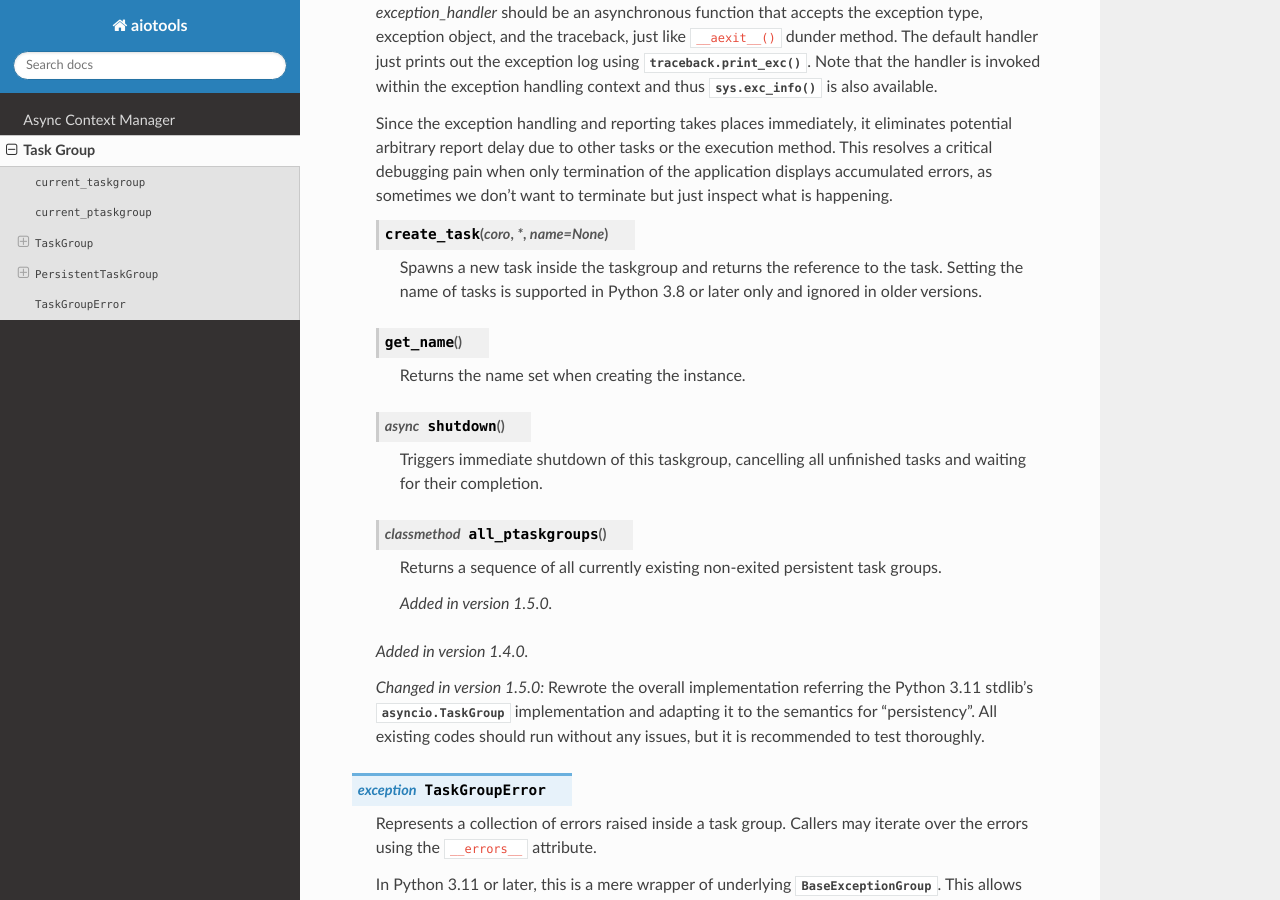
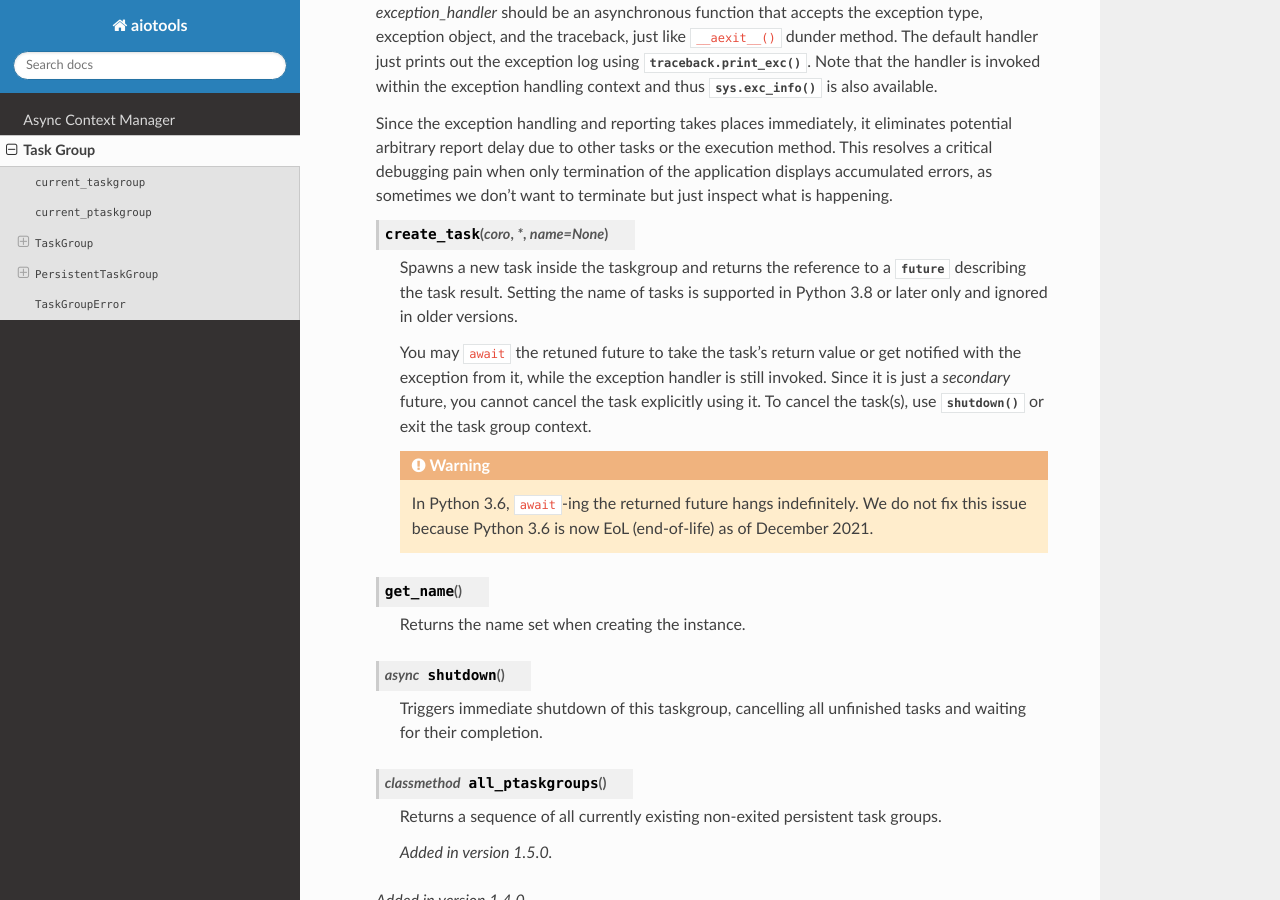
Before and after one commit to achimnol/aiotools, a Sphinx documentation site: the page built from docs/aiotools.taskgroup.rst, in a window 1280 px wide and 900 px high, scrolled down 1546 px. Built offline with Sphinx 7.4.7 and the Read the Docs theme 2.0.0, drawn with Linux system fonts in a browser that asks for light colours; pages that are not in the unit, such as notebooks, are missing from menus; the version number could not be read and is left out.

Commit message:
docs: Add desc about the returned future

```diff
--- a/docs/aiotools.taskgroup.rst
+++ b/docs/aiotools.taskgroup.rst
@@ -98,8 +98,21 @@ Task Group
    .. method:: create_task(coro, *, name=None)
 
       Spawns a new task inside the taskgroup and returns the reference to
-      the task.  Setting the name of tasks is supported in Python 3.8 or
-      later only and ignored in older versions.
+      a :class:`future <asyncio.Future>` describing the task result.
+      Setting the name of tasks is supported in Python 3.8 or later only
+      and ignored in older versions.
+
+      You may ``await`` the retuned future to take the task's return value
+      or get notified with the exception from it, while the exception
+      handler is still invoked.  Since it is just a *secondary* future,
+      you cannot cancel the task explicitly using it.  To cancel the
+      task(s), use :meth:`shutdown()` or exit the task group context.
+
+      .. warning::
+
+         In Python 3.6, ``await``-ing the returned future hangs
+         indefinitely.  We do not fix this issue because Python 3.6 is now
+         EoL (end-of-life) as of December 2021.
 
    .. method:: get_name()
 
```
